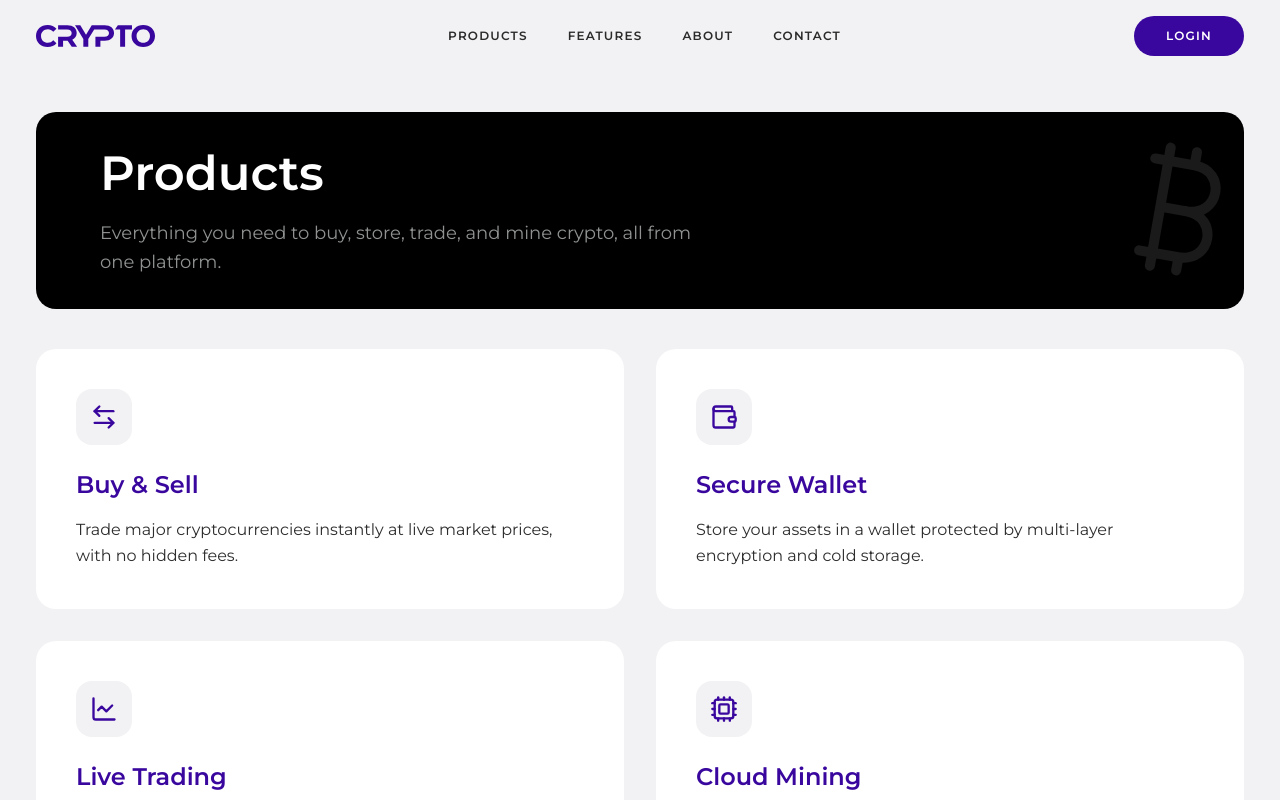
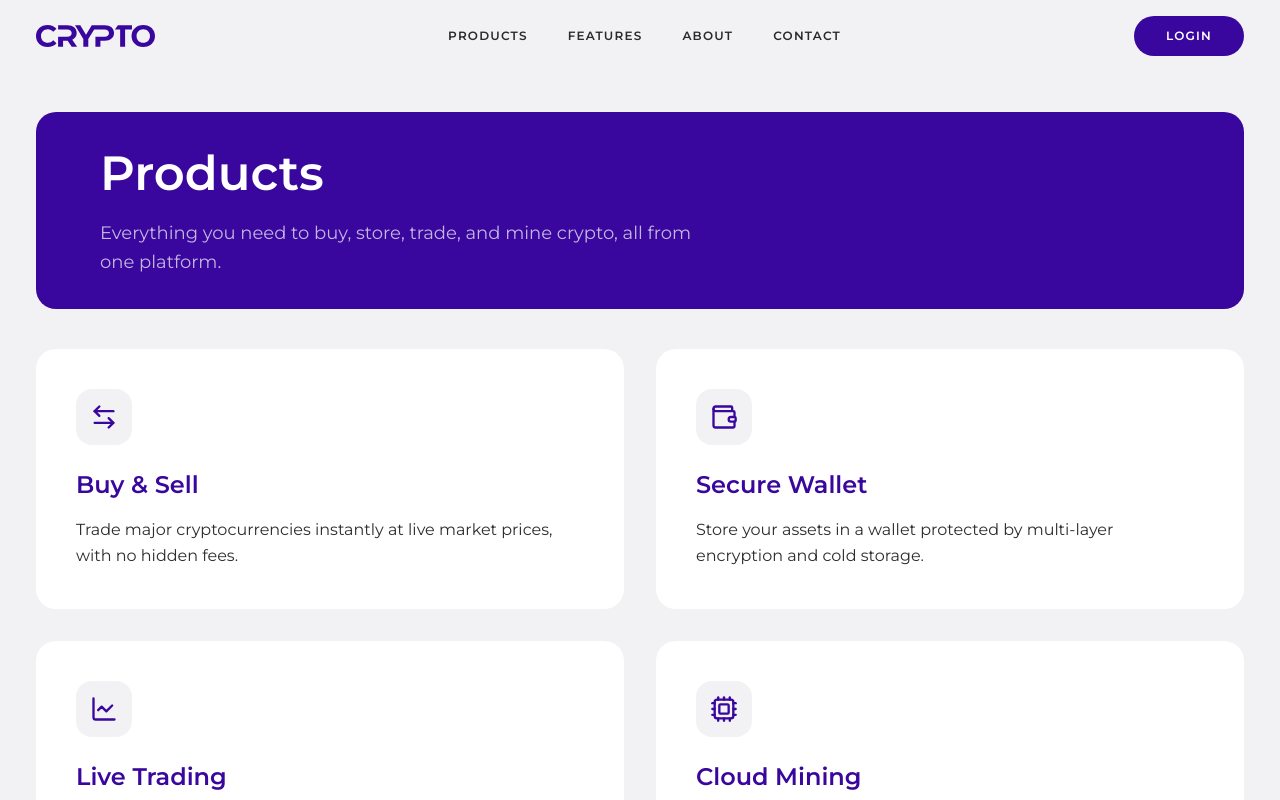
Before and after one commit to ren-urot/Crypto, a Next.js app: page /products in a window 1280 px wide. Shown: the top 800 px of the page. Built offline with nearby package versions, Linux system fonts and the light colour scheme.

Commit message:
Change PageHeader banner from black to brand purple, remove Bitcoin icon

```diff
--- a/src/components/PageHeader.tsx
+++ b/src/components/PageHeader.tsx
@@ -1,5 +1,3 @@
-import { Bitcoin } from "lucide-react";
-
 export default function PageHeader({
   title,
   description,
@@ -9,20 +7,13 @@ export default function PageHeader({
 }) {
   return (
     <section className="bg-[#f2f2f4] px-9 pt-10 pb-10">
-      <div className="relative mx-auto flex max-w-[1228px] items-center overflow-hidden rounded-[20px] bg-black px-9 py-[12px] md:px-16 md:py-[31px]">
-        <div className="relative z-10">
-          <h1 className="font-semibold text-[38px] leading-tight text-white md:text-[48px]">
-            {title}
-          </h1>
-          <p className="mt-4 max-w-[600px] text-base leading-relaxed text-[#909292] md:text-lg">
-            {description}
-          </p>
-        </div>
-        <Bitcoin
-          className="absolute -right-4 top-1/2 hidden -translate-y-1/2 text-white/10 md:block"
-          size={160}
-          strokeWidth={1.5}
-        />
+      <div className="mx-auto max-w-[1228px] rounded-[20px] bg-[#39079e] px-9 py-[12px] md:px-16 md:py-[31px]">
+        <h1 className="font-semibold text-[38px] leading-tight text-white md:text-[48px]">
+          {title}
+        </h1>
+        <p className="mt-4 max-w-[600px] text-base leading-relaxed text-white/70 md:text-lg">
+          {description}
+        </p>
       </div>
     </section>
   );
```
